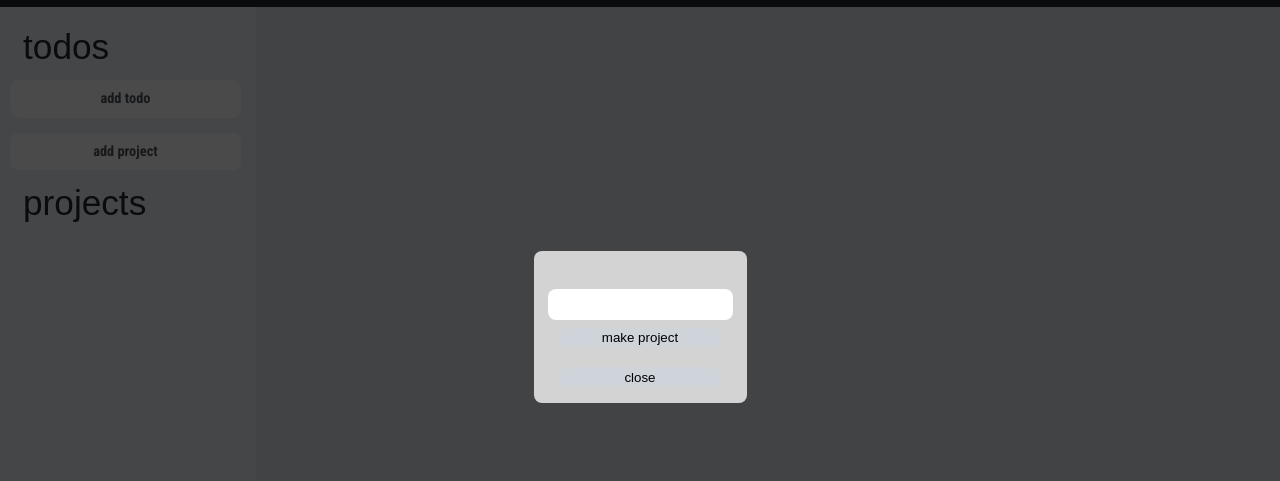
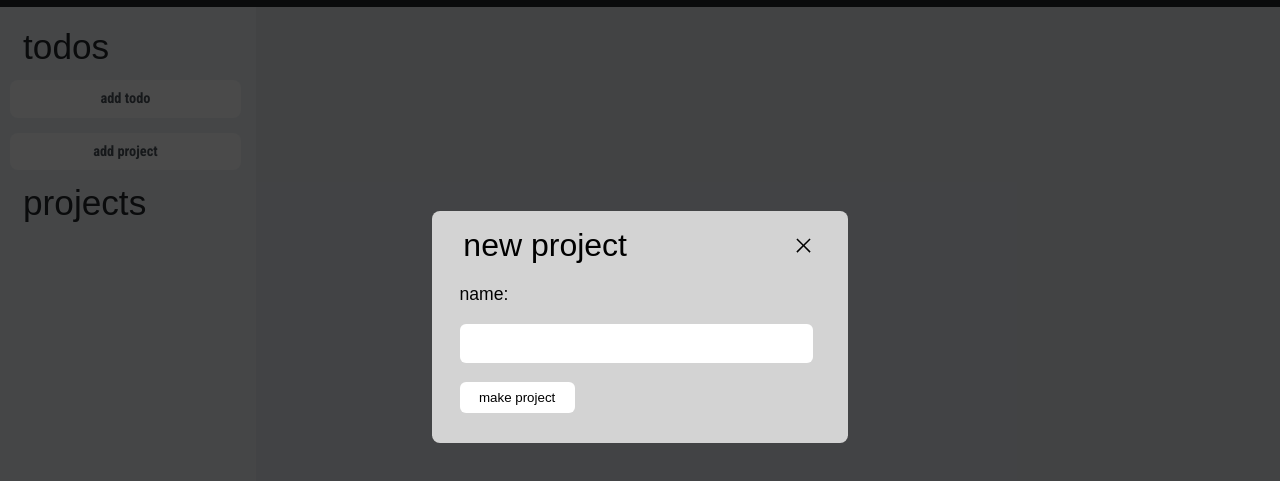
Before and after one commit to AdishtJaglan/task-manager, a website built with webpack: page src/index.html in a window 1280 px wide. Both pictures are taken after a click on the button "add project". Shown: the part 73-554 px from the top of the page. Built offline with nearby package versions, Linux system fonts and the light colour scheme; files whose address does not match are found by name; a web font is replaced by a local one.

Commit message:
style project form

```diff
--- a/src/addIcon.js
+++ b/src/addIcon.js
@@ -1,11 +1,28 @@
 import todoIcon from './images/todo.png';
+import closeIcon from './images/close.svg';
 
-export default function addIcons() {
+function addLogo() {
     const head = document.querySelector("nav p:nth-child(1)");
     const icon = new Image();
+
     icon.src = todoIcon;
     icon.classList.add("todo-icon");
     head.textContent = "ToDo";
 
     head.appendChild(icon);
 }
+
+function addCloseIcon() {
+    const projectDialogHeader = document.querySelector(".project-header");
+    const iconClose = new Image();
+
+    iconClose.src = closeIcon;
+    iconClose.classList.add("project-close-icon");
+
+    projectDialogHeader.appendChild(iconClose);
+}
+
+export default function addIcons() {
+    addLogo();
+    addCloseIcon();
+}
--- a/src/index.html
+++ b/src/index.html
@@ -76,13 +76,16 @@
 
     <dialog class="project-dialog">
       <div class="project-container">
+        <div class="project-header">
+          <p>new project</p>
+        </div>
+
         <form action="" method="dialog" class="project-form">
+          <label for="name">name:</label>
           <input type="name" id="name" />
 
           <button type="submit" class="btn-make-project">make project</button>
         </form>
-
-        <button autofocus class="btn-close-project">close</button>
       </div>
     </dialog>
 
--- a/src/index.js
+++ b/src/index.js
@@ -5,8 +5,8 @@ import projectTodo from "./projectTodo";
 import addIcons from "./addIcon";
 import filterChoice from "./filter";
 
+addIcons();
 makeToDo();
 makeProject();
 projectTodo();
-addIcons();
 filterChoice();
--- a/src/project.js
+++ b/src/project.js
@@ -70,7 +70,7 @@ export default function makeProject() {
 
     const makeProjectButton = document.querySelector(".daily-make-project");
     const projectDialog = document.querySelector(".project-dialog");
-    const btnCloseProject = document.querySelector(".btn-close-project");
+    const btnCloseProject = document.querySelector(".project-close-icon");
     const projectForm = document.querySelector(".project-form");
 
     makeProjectButton.addEventListener("click", () => {
--- a/src/style.css
+++ b/src/style.css
@@ -169,7 +169,7 @@ select {
 
   text-align: center;
 
-  border-radius: 8px;
+  border-radius: 6px;
   border: none;
 
   margin: 3%;
@@ -186,12 +186,37 @@ select {
 }
 
 .project-dialog {
-  height: 15%;
+  height: 25%;
+  width: 30%;
 }
 
-.project-container,
-.project-form {
+.project-header {
+  width: 100%;
+
+  display: flex;
+  justify-content: space-between;
+  align-items: center;
+}
+
+.project-header p {
+  font-size: 2em;
+  font-weight: 100;
+
+  margin: 0;
+  margin-left: 4%;
+}
+
+.project-close-icon {
+  width: 5%;
+  height: auto;
+
+  margin-right: 5%;
+  cursor: pointer;
+}
+
+.project-container {
   height: 100%;
+  width: 100%;
 
   display: flex;
   flex-direction: column;
@@ -201,15 +226,39 @@ select {
   gap: 3%;
 }
 
+.project-form {
+  height: 100%;
+  width: 100%;
+
+  display: flex;
+  flex-direction: column;
+  justify-content: space-evenly;
+  align-items: self-start;
+
+  gap: 3%;
+  margin-left: 6%;
+}
+
 .project-form input {
-  height: 30%;
+  height: 20%;
+  width: 90%;
+
+  margin: 0;
+  text-align: left;
+  padding: 1%;
+}
+
+.project-form label {
+  font-size: 1.1em;
 }
 
 .project-container button {
-  width: 90%;
+  width: 30%;
   height: 20%;
 
-  border-radius: 8px;
+  border-radius: 6px;
+  background-color: white;
+  cursor: pointer;
 }
 
 /* styling todos */
```
Also changed, not shown: src/images/close.svg (added).
